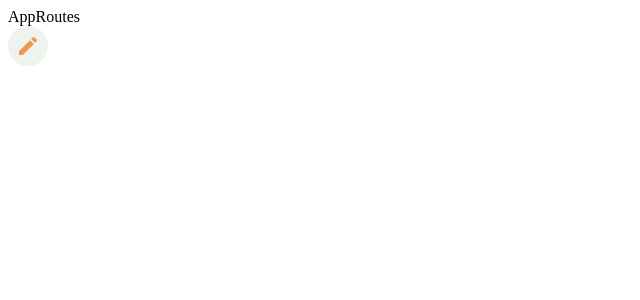
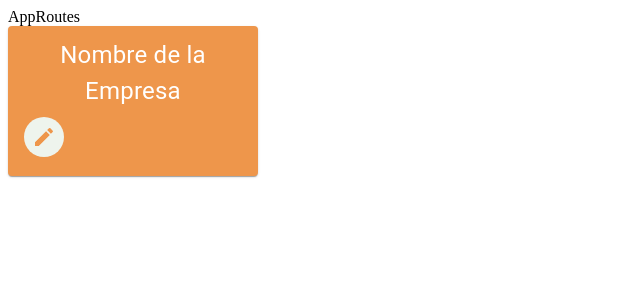
Before and after one commit to JeronimoCortez/ProyectoFinalProg3, a React (Vite) app in the folder vite-project/: page / in a window 1280 px wide. Shown: the top 300 px of the page, without its empty margins (0-640 px from the left). Built offline with nearby package versions, Linux system fonts and the light colour scheme.

Commit message:
Llamado de las card desde app

```diff
--- a/vite-project/src/App.tsx
+++ b/vite-project/src/App.tsx
@@ -1,11 +1,11 @@
-import { EditButton } from "./Components/ui/EditButton/EditButton";
+import { CardCompany } from "./Components/ui/CardCompany/CardCompany";
 import { AppRoutes } from "./routes/AppRoutes";
 
 function App() {
   return (
     <>
       <AppRoutes />
-      <EditButton typeEdit="Empresas" />
+      <CardCompany />
     </>
   );
 }
```
